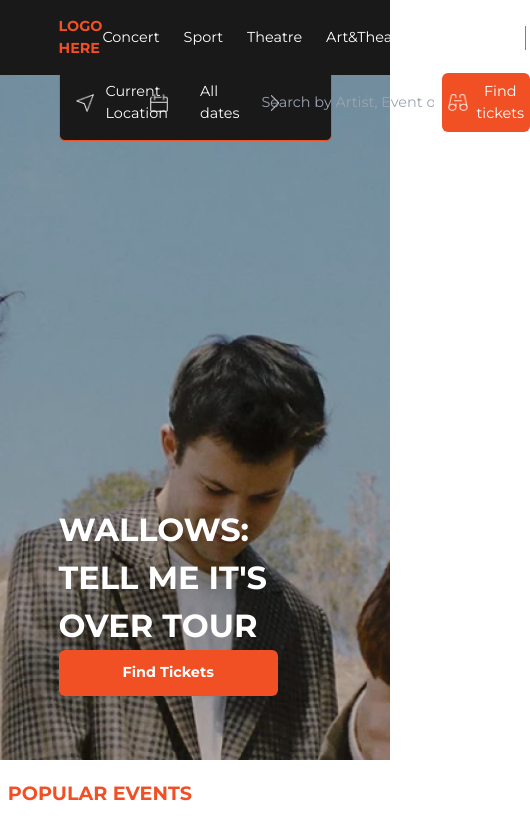
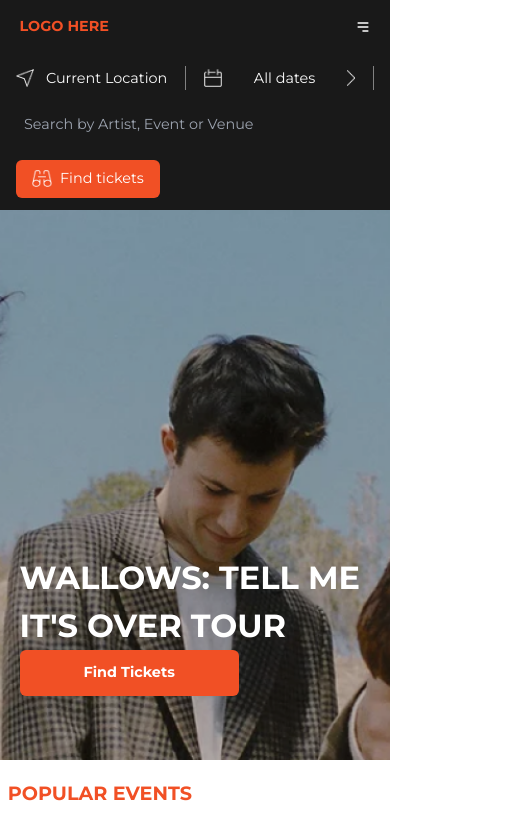
Before and after one commit to gabquelyn/ticketing-m, a Next.js app: page / in a window 390 px wide. Shown: the top 830 px of the page, 530 px wide, since content can reach past the window. Built offline with nearby package versions, Linux system fonts and the light colour scheme.

Commit message:
server side ' error

```diff
--- a/app/atoms/Slider.tsx
+++ b/app/atoms/Slider.tsx
@@ -11,6 +11,7 @@
   imgHeight,
   eventType,
   events,
+  mediumWidth
 }: {
   name: string;
   sliden: number;
@@ -18,6 +19,7 @@
   imgHeight: string;
   eventType: EventType;
   events: DummyEvent[];
+  mediumWidth: number
 }) {
   const [windowWidth, setWindowWidth] = useState(0);
 
@@ -62,7 +64,6 @@
       return sliden;
     }
   }
-
   return (
     <div>
       <p className="head">{name}</p>
@@ -83,14 +84,14 @@
                 className={className}
                 imgHeight={imgHeight}
                 eventType={eventType}
-                boxWidth={`${getMediumWidth()}%`}
+                // boxWidth={`${sliden === 2 ? 49 : sliden === 3 ? 32.3 : sliden === 4 ? 24 : 100}%`}
               />
             ))}
           </div>
         </div>
         {slide < events.length - slides && (
           <button
-            className="absolute top-[50%] -right-3 shadow-md py-5 px-2 -translate-y-1/2 bg-orange text-white rounded-md"
+            className="absolute top-[50%] md:-right-3 -right-1 shadow-md py-5 px-2 -translate-y-1/2 bg-orange text-white rounded-md"
             onClick={incrementSlide}
           >
             <GrNext />
@@ -98,7 +99,7 @@
         )}
         {slide > 0 && (
           <button
-            className="absolute top-[50%] -left-3 shadow-md py-5 px-2 -translate-y-1/2 bg-orange text-white rounded-md"
+            className="absolute top-[50%] md:-left-3 -left-1 shadow-md py-5 px-2 -translate-y-1/2 bg-orange text-white rounded-md"
             onClick={decrementSlide}
           >
             <MdOutlineArrowBackIosNew />
--- a/app/components/EventBox.tsx
+++ b/app/components/EventBox.tsx
@@ -8,7 +8,7 @@
   className,
   eventType,
   imgHeight,
-  boxWidth,
+  // boxWidth,
 }: {
   image: string;
   name: string;
@@ -16,14 +16,14 @@
   className?: string;
   eventType: EventType;
   imgHeight: string;
-  boxWidth: string;
+  // boxWidth: string;
 }) {
   return (
     <div
       className={clsx(
         "flex-shrink-0 flex-grow-0",
         className,
-        `w-[48.9%] md:w-[${boxWidth}]`
+        `w-[48.9%]`
       )}
     >
       <div
--- a/app/components/FindTickets.tsx
+++ b/app/components/FindTickets.tsx
@@ -2,8 +2,8 @@
 import Image from "next/image";
 export default function FindTickets() {
   return (
-    <div className="w-full px-[15%]">
-      <div className="bg-black rounded-md border-orange border-[1px] text-[#fafafa] p-2 px-4 w-full flex items-center justify-between ">
+    <div className="w-full md:px-[15%] mt-[3.4rem]">
+      <div className="bg-black md:rounded-md md:border-orange md:border-[1px] text-[#fafafa] p-3 md:p-2 px-4 w-full flex flex-wrap md:flex-nowrap gap-4 items-center justify-between ">
         <div className="flex items-center gap-3 ">
           <Image
             src="/assets/icon/ticon.png"
@@ -49,7 +49,6 @@
           <p>Find tickets</p>
         </button>
       </div>
-
     </div>
   );
 }
--- a/app/components/Header.tsx
+++ b/app/components/Header.tsx
@@ -1,20 +1,20 @@
 import React from "react";
 import Image from "next/image";
+import { HiMenuAlt3 } from "react-icons/hi";
 export default function Header() {
   return (
     <nav className="bg-black text-white py-4 fixed z-20 w-full">
-      <div className="mx-[15%] flex items-center justify-between">
+      <div className="md:mx-[15%] mx-[5%] flex items-center justify-between">
         <p className="uppercase font-bold text-orange">Logo here</p>
-        <ul className="flex items-center justify-center gap-6">
+        <ul className="md:flex items-center justify-center gap-6 hidden">
           <li>Concert</li>
           <li>Sport</li>
           <li>Theatre</li>
           <li>Art&Theatre</li>
           <li>Family</li>
         </ul>
-        <div className="flex gap-2 items-center">
+        <div className="gap-2 items-center hidden md:flex">
           <div className="overflow-hidden rounded-[50%] bg-white h-6 w-6"></div>
-
           <Image
             src="/assets/icon/uicon.png"
             alt="icon"
@@ -22,8 +22,13 @@
             width={20}
             unoptimized
           />
-           <div className="h-6 w-[1px] bg-[#818181]"></div>
+          <div className="h-6 w-[1px] bg-[#818181]"></div>
           <p>My Account</p>
+        </div>
+        <div className="md:hidden text-[1rem]">
+          <p>
+            <HiMenuAlt3 />
+          </p>
         </div>
       </div>
     </nav>
--- a/app/components/HeroSection.tsx
+++ b/app/components/HeroSection.tsx
@@ -1,13 +1,13 @@
 import React from "react";
-import Button from "../atoms/Button";
+
 import FindTickets from "./FindTickets";
 export default function HeroSection() {
   return (
-    <div className="background flex flex-col w-full justify-between py-[4rem]">
+    <div className="background flex flex-col w-full justify-between">
       <FindTickets />
-      <div className="mx-[15%]">
+      <div className="md:mx-[15%] mx-[5%] mb-[4rem]">
         <p className="uppercase text-[2rem] font-bold text-white">
-          wallows: tell me it's over tour
+          wallows: tell me it&apos;s over tour
         </p>
         <button className="text-white font-bold bg-orange rounded-md p-3 px-[4rem]">Find Tickets</button>
       </div>
--- a/app/components/NewsAnnouncenemt.tsx
+++ b/app/components/NewsAnnouncenemt.tsx
@@ -38,8 +38,9 @@
     <Slider
       name="news/announcement"
       sliden={3}
-      className=""
-      imgHeight="h-[10rem]"
+      className="md:w-[32.3%]"
+      mediumWidth={32.3}
+      imgHeight="h-[12rem]"
       eventType="news"
       events={data}
     />
--- a/app/components/PopularEvents.tsx
+++ b/app/components/PopularEvents.tsx
@@ -32,7 +32,8 @@
     <Slider
       name="popular events"
       sliden={3}
-      className="h-[15rem] md:h-[20rem]"
+      mediumWidth={32.3}
+      className="h-[15rem] md:h-[20rem] md:w-[32.3%]"
       imgHeight="h-[15rem] md:h-[20rem]"
       eventType="popular"
       events={data}
--- a/app/components/PresaleEvents.tsx
+++ b/app/components/PresaleEvents.tsx
@@ -32,7 +32,8 @@
     <Slider
       name="presale events"
       sliden={3}
-      className=""
+      className="md:w-[32.3%]"
+      mediumWidth={32.3}
       imgHeight="h-[12rem] md:h-[15rem]"
       eventType="presale"
       events={data}
--- a/app/components/RecentlyAddedEvents.tsx
+++ b/app/components/RecentlyAddedEvents.tsx
@@ -38,7 +38,8 @@
     <Slider
       name="recently added"
       sliden={4}
-      className=""
+      mediumWidth={24}
+      className="md:w-[24%]"
       imgHeight="h-[14rem]"
       eventType="recent"
       events={data}
--- a/app/components/TendingEvents.tsx
+++ b/app/components/TendingEvents.tsx
@@ -38,7 +38,8 @@
     <Slider
       name="trending events"
       sliden={4}
-      className=""
+      mediumWidth={24}
+      className="md:w-[24%]"
       imgHeight="h-[14rem]"
       eventType="trending"
       events={data}
```
Lines whose indentation alone changed are shown as unchanged.
